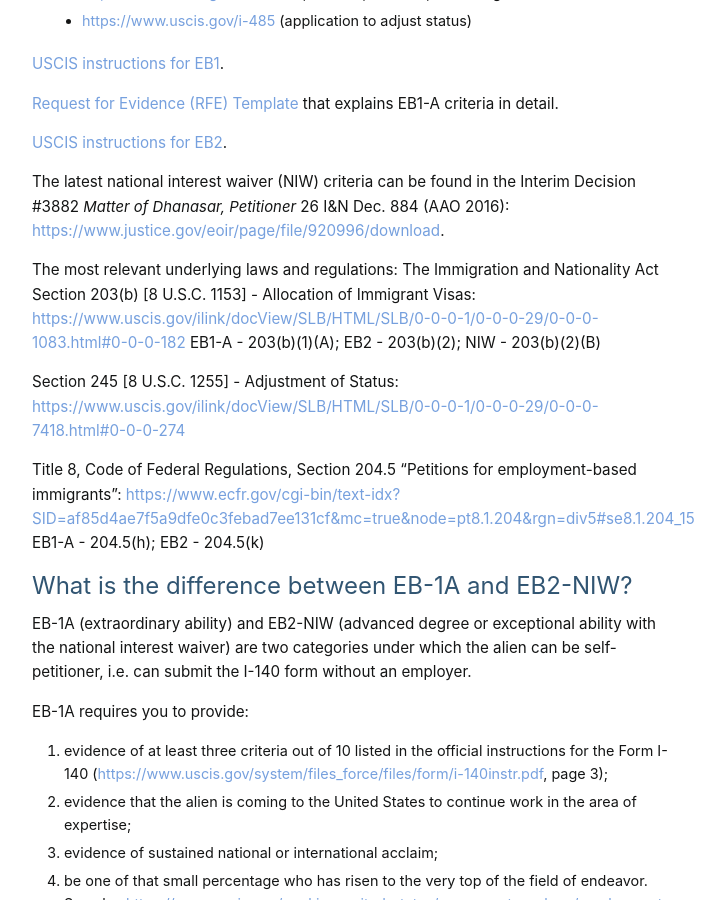
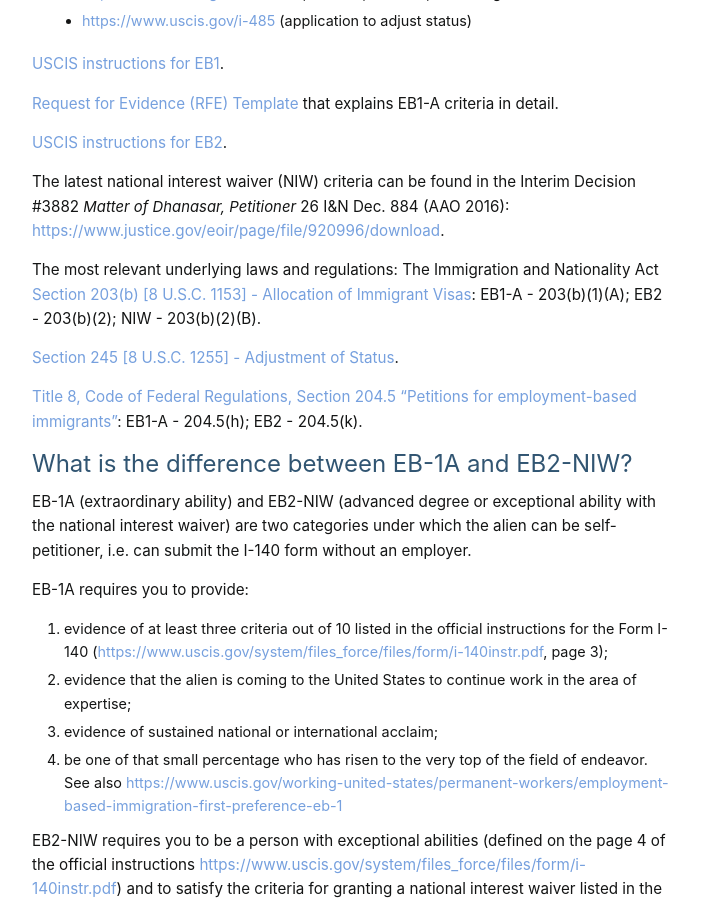
Before and after one commit to andreychemist/andreychemist.github.io, a Jekyll site: the page built from pages/faq.md, in a window 1280 px wide and 900 px high, scrolled down 1261 px. Shown: the whole window, without its empty margins (288-1013 px from the left). Built offline with Jekyll 4.4.1, drawn with Linux system fonts in a browser that asks for light colours; some web fonts are replaced; some of the changed text lies outside the part shown.

Commit message:
fixed links

```diff
--- a/_config.yml
+++ b/_config.yml
@@ -1,5 +1,5 @@
-title: I-140 Petitions Examples
-description: I-140 Petitions Examples.
+title: I-140 Petition Examples
+description: I-140 Petition Examples.
 baseurl: "" # the subpath of your site, e.g. /blog
 url: "https://andreychemist.github.io" # the base hostname & protocol for your site, e.g. http://example.com
 github_username: andreychemist
--- a/pages/faq.md
+++ b/pages/faq.md
@@ -28,13 +28,11 @@ The latest national interest waiver (NIW) criteria can be found in the Interim D
 
 The most relevant underlying laws and regulations:
 The Immigration and Nationality Act
-Section 203(b) [8 U.S.C. 1153] - Allocation of Immigrant Visas: <https://www.uscis.gov/ilink/docView/SLB/HTML/SLB/0-0-0-1/0-0-0-29/0-0-0-1083.html#0-0-0-182>
-EB1-A - 203(b)(1)(A); EB2 - 203(b)(2); NIW - 203(b)(2)(B)
+[Section 203(b) [8 U.S.C. 1153] - Allocation of Immigrant Visas](https://www.uscis.gov/ilink/docView/SLB/HTML/SLB/0-0-0-1/0-0-0-29/0-0-0-1083.html#0-0-0-182): EB1-A - 203(b)(1)(A); EB2 - 203(b)(2); NIW - 203(b)(2)(B).
 
-Section 245 [8 U.S.C. 1255] - Adjustment of Status: <https://www.uscis.gov/ilink/docView/SLB/HTML/SLB/0-0-0-1/0-0-0-29/0-0-0-7418.html#0-0-0-274>
+[Section 245 [8 U.S.C. 1255] - Adjustment of Status](https://www.uscis.gov/ilink/docView/SLB/HTML/SLB/0-0-0-1/0-0-0-29/0-0-0-7418.html#0-0-0-274).
 
-Title 8, Code of Federal Regulations, Section 204.5 “Petitions for employment-based immigrants”: <https://www.ecfr.gov/cgi-bin/text-idx?SID=af85d4ae7f5a9dfe0c3febad7ee131cf&mc=true&node=pt8.1.204&rgn=div5#se8.1.204_15>
-EB1-A - 204.5(h); EB2 - 204.5(k)
+[Title 8, Code of Federal Regulations, Section 204.5 “Petitions for employment-based immigrants”](https://www.ecfr.gov/cgi-bin/text-idx?SID=af85d4ae7f5a9dfe0c3febad7ee131cf&mc=true&node=pt8.1.204&rgn=div5#se8.1.204_15): EB1-A - 204.5(h); EB2 - 204.5(k).
 
 
 
@@ -111,7 +109,7 @@ I consider it especially risky to file the I-485 form being in the US in the B1/
 
 # When can form I-485 be filed?
 
-I have already explained why I consider it a good idea to file the I-485 application to adjust the status only after the I-140 form is approved. However, there may be other obstacles for filing I-485. First of all, one should check the Visa Bulletin published by the Department of State: <https://travel.state.gov/content/travel/en/legal/visa-law0/visa-bulletin.html>
+I have already explained why I consider it a good idea to file the I-485 application to adjust the status only after the I-140 form is approved. However, there may be other obstacles for filing I-485. First of all, one should check the Visa Bulletin published by the Department of State: <https://travel.state.gov/content/travel/en/legal/visa-law0/visa-bulletin.html>.
 
 The status for filing of the employment-based visa applications must be current “C” for your specific category. The EB1-A category (1st priority) is usually always current, and the EB2-NIW (2nd priority) has been non-current for all countries several times during the past several years. The bulletin also discriminates against the people born in such as China and India where too many immigrant have come from. The nationals of those countries have very long waiting times with getting the green card under the EB2 categories and may consider filing the I-140 petition under the EB-1A category.
 
@@ -132,6 +130,7 @@ The processing times have increased significantly since then, and in 2018, peopl
 After waiting longer than the official USCIS processing times, it may be a good idea to schedule an appointment in the USCIS office to discuss your case (<https://my.uscis.gov/appointment>) and I know that some people even wrote to Congressmen for assistance. But you never can be sure if it accelerates the USCIS decision.
 
 # Can you estimate my chances?
+
 I’m not a lawyer and by law I am not allowed to provide advice on the specific cases, write petitions or prepare the documents for other people. I’m always happy to discuss the US immigration laws in general or answer the questions about my story and petition. I wrote my opinion about employment-based categories and criteria based on my own experience and experience of my friends with whom I talked about immigration issues.
 
 Generally, I consider that a scientist with a PhD degree and more than 50 citations working in the US has very good chances for the EB2-NIW approval. The EB1-A category requires the “third criterion”: several reviews of manuscripts for journals, major awards, or publications about the person’s achievements in the major professional media.
@@ -196,7 +195,7 @@ Neither my brother, nor I received the RFE for our petition. So I don’t have t
 
 Some people got an approval after a successful reply to the RFE, some got a denial notice. These are not my stories, so I usually don’t know the details besides the final outcome. There are several options what to do next in case of the denial. The appeal process to the Administrative Appeals Office (AAO) requires either a good lawyer or a strong commitment to studying the immigration law and cases. One may submit a new petition under the different category or under the same category with the new facts and achievements and hope that it will get on the desk of a nicer officer this time.
 
-Reading relevant decisions by the AAO may provide a glimpse of understanding of the USCIS’s decision making: <https://www.uscis.gov/about-us/directorates-and-program-offices/administrative-appeals-office-aao/aao-non-precedent-decisions>. However, I warn you that it’s quite depressive reading, because most of appeals are dismissed. And these decisions are non-precedent. Their usefulness is extremely limited for the future cases.
+Reading relevant [decisions by the AAO](https://www.uscis.gov/about-us/directorates-and-program-offices/administrative-appeals-office-aao/aao-non-precedent-decisions) may provide a glimpse of understanding of the USCIS’s decision making. However, I warn you that it’s quite depressive reading, because most of appeals are dismissed. And these decisions are non-precedent. Their usefulness is extremely limited for the future cases.
 
 # Why did you create this website?
 
```
Also changed, not shown: index.md (+1 -1 lines), pages/faq-rus.md (+5 -7 lines).
